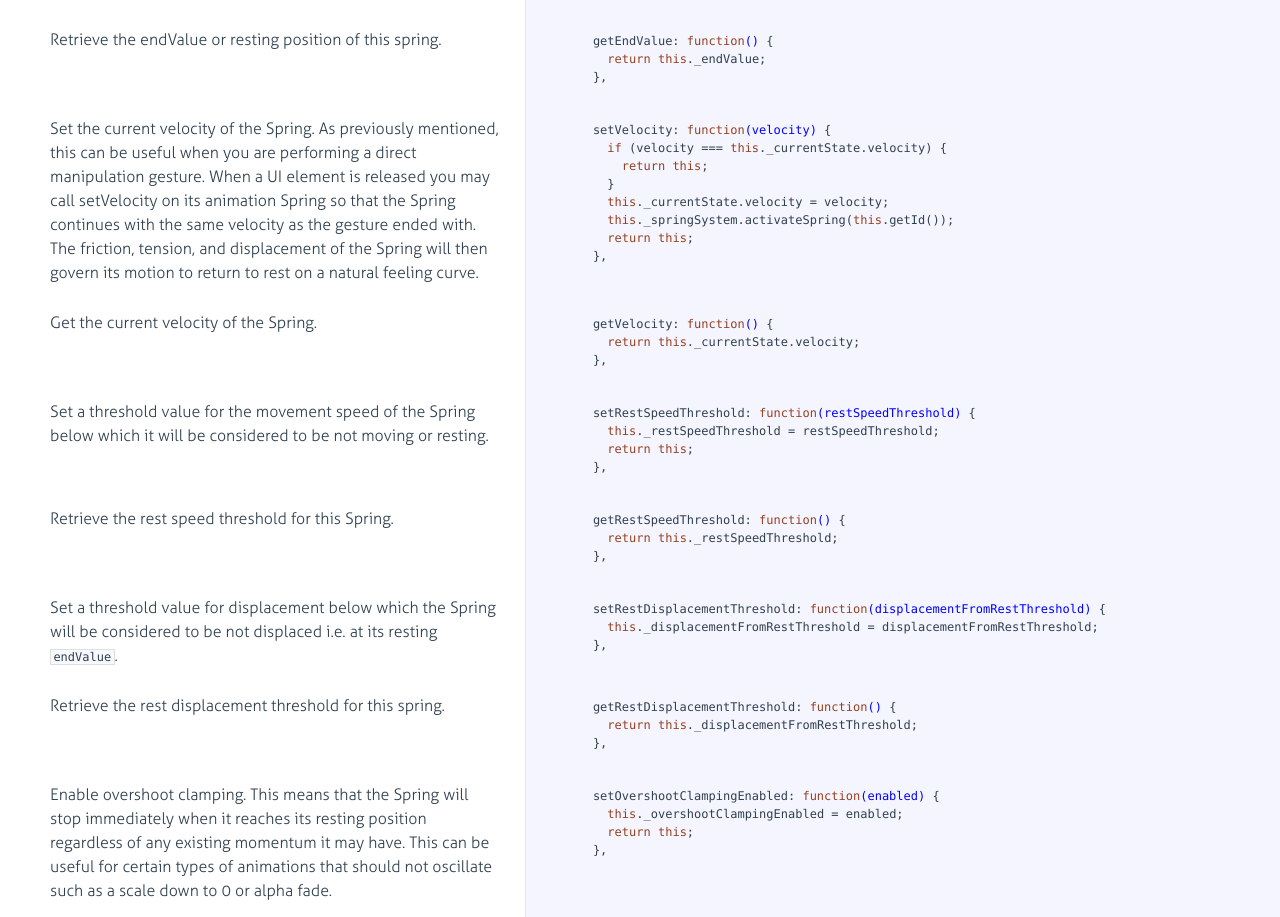
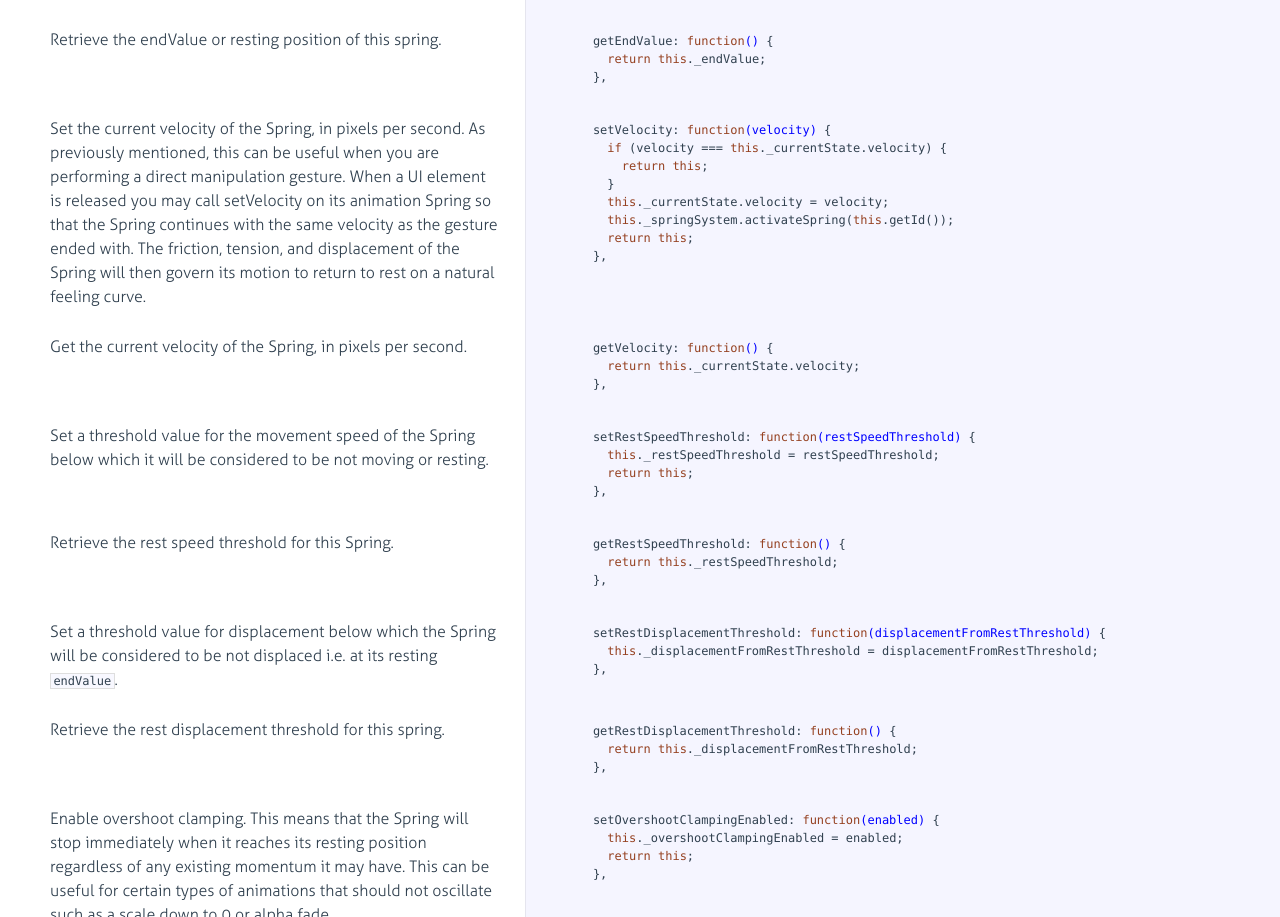
Before and after one commit to facebookarchive/rebound-js, a website: page docs/rebound.html in a window 1280 px wide. Shown: the part 8219-9136 px from the top of the page. Drawn offline with Linux system fonts and the light colour scheme.

Commit message:
Add units to get/setVelocity documentation
Fixes #29

```diff
--- a/docs/rebound.html
+++ b/docs/rebound.html
@@ -953,13 +953,13 @@ immediately.</p>
               <div class="pilwrap ">
                 <a class="pilcrow" href="#section-36">&#182;</a>
               </div>
-              <p>Set the current velocity of the Spring. As previously mentioned,
-this can be useful when you are performing a direct manipulation
-gesture. When a UI element is released you may call setVelocity
-on its animation Spring so that the Spring continues with the
-same velocity as the gesture ended with. The friction, tension,
-and displacement of the Spring will then govern its motion to
-return to rest on a natural feeling curve.</p>
+              <p>Set the current velocity of the Spring, in pixels per second. As
+              previously mentioned, this can be useful when you are performing
+              a direct manipulation gesture. When a UI element is released you
+              may call setVelocity on its animation Spring so that the Spring
+              continues with the same velocity as the gesture ended with. The
+              friction, tension, and displacement of the Spring will then
+              govern its motion to return to rest on a natural feeling curve.</p>
 
             </div>
 
@@ -981,7 +981,7 @@ return to rest on a natural feeling curve.</p>
               <div class="pilwrap ">
                 <a class="pilcrow" href="#section-37">&#182;</a>
               </div>
-              <p>Get the current velocity of the Spring.</p>
+              <p>Get the current velocity of the Spring, in pixels per second.</p>
 
             </div>
 
```
Also changed, not shown: rebound.js (+8 -8 lines).
